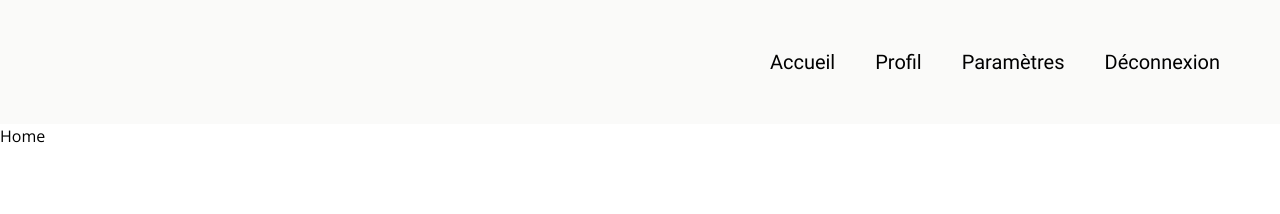
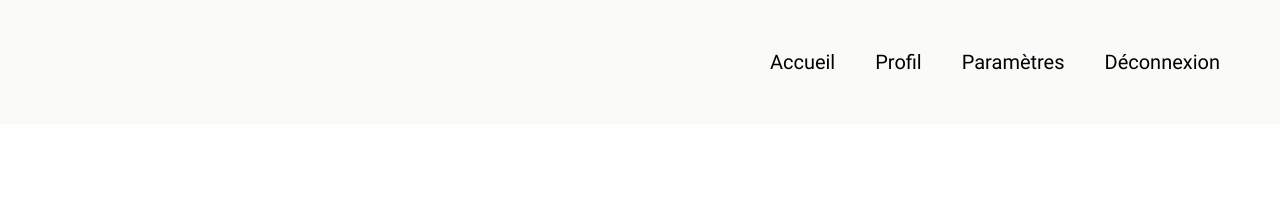
Before and after one commit to ArnaudDefrancq/blog, a React (Vite) app in the folder Front/: page /feeds in a window 1280 px wide. Shown: the top 214 px of the page. Built offline with nearby package versions, Linux system fonts and the light colour scheme.

Commit message:
[+] Home : Ajout des components pour les feeds et createPost

```diff
--- a/Front/src/Components/homePage/Home.tsx
+++ b/Front/src/Components/homePage/Home.tsx
@@ -1,9 +1,12 @@
 import * as React from 'react';
+import Feeds from './feeds/Feeds';
 
 const Home: React.FunctionComponent = () => {
   return (
     <>
-        <h1>Home</h1>
+      <main>
+        <Feeds />
+      </main>
     </>
   );
 };
--- /dev/null
+++ b/Front/src/Components/homePage/feeds/Feeds.tsx
@@ -0,0 +1,11 @@
+import * as React from 'react';
+
+const Feeds: React.FunctionComponent = () => {
+  return (
+    <>
+
+    </>
+  );
+};
+
+export default Feeds;
--- a/Front/src/Pages/HomePage.tsx
+++ b/Front/src/Pages/HomePage.tsx
@@ -1,12 +1,14 @@
 import * as React from 'react';
 import Home from '../Components/homePage/Home';
 import Header from '../Components/header/Header';
+import Footer from '../Components/footer/Footer';
 
 const HomePage: React.FunctionComponent = () => {
   return (
     <>
       <Header />
       <Home />
+      <Footer/>
     </>
   );
 };
```
Also changed, not shown: Front/src/Components/homePage/createPost/CreatePost.tsx (added, +18 -0 lines), Front/src/Components/homePage/feeds/card/Card.tsx (added, +10 -0 lines).
